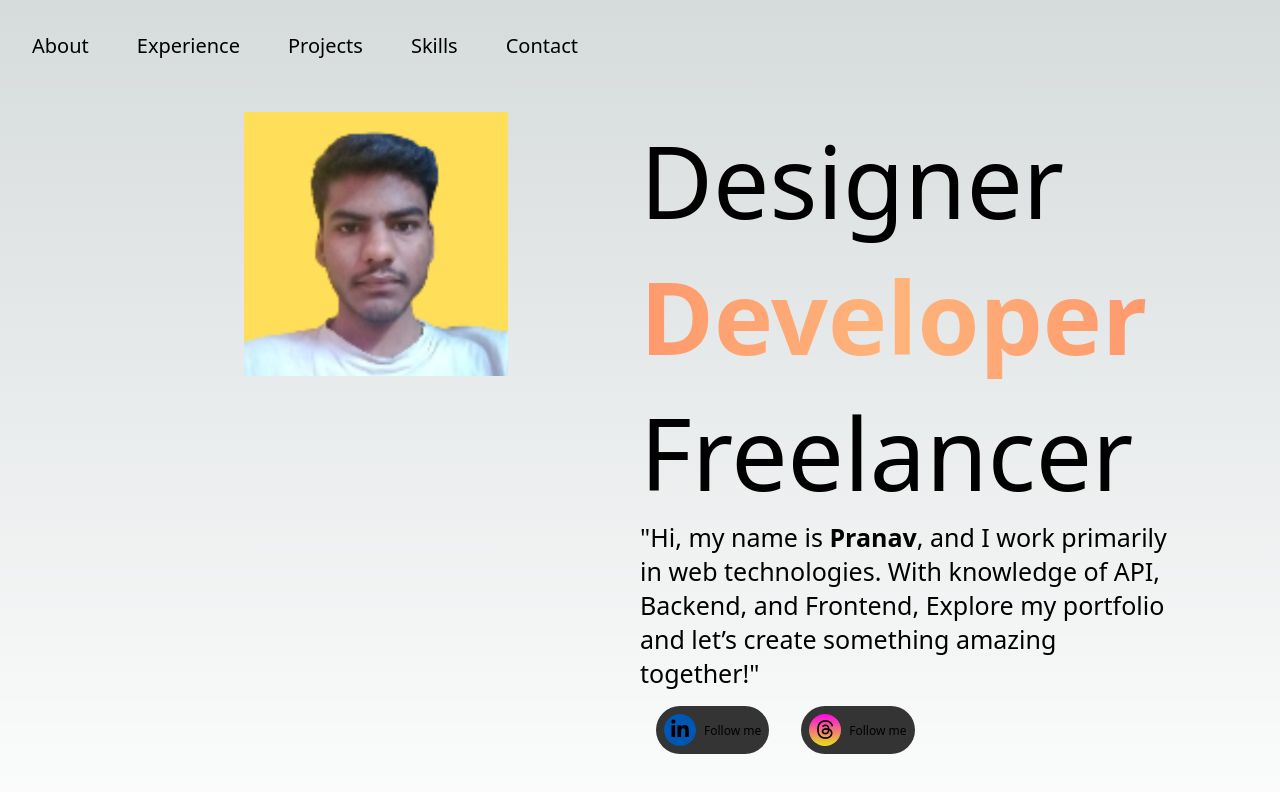
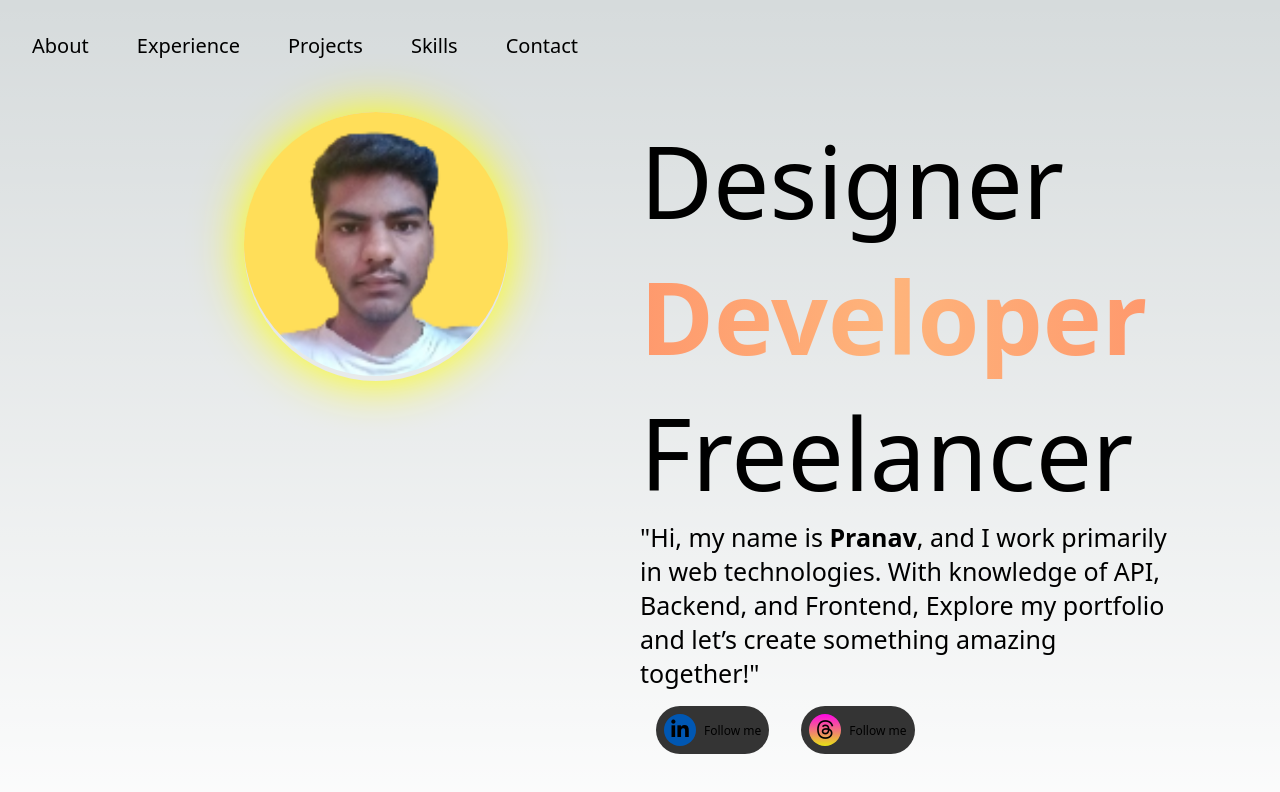
Before and after one commit to pranavkshirsagar1924/mySite, a Next.js app: page / in a window 1280 px wide. Shown: the top 792 px of the page. Built offline with nearby package versions, Linux system fonts and the light colour scheme.

Commit message:
Update aboutme.module.css

```diff
--- a/styles/aboutme.module.css
+++ b/styles/aboutme.module.css
@@ -47,11 +47,14 @@
   max-width: 50%;
   height: 50vh;
   height: fit-content; /* This line was missing a semicolon */
+  border-radius: 100%;
+  box-shadow: 0px 0px 50px yellow;
 }
 
 .img {
   height: auto;
   width: 100%;
+  border-radius: 100%;
 }
 
 .aboutBoard {
```
